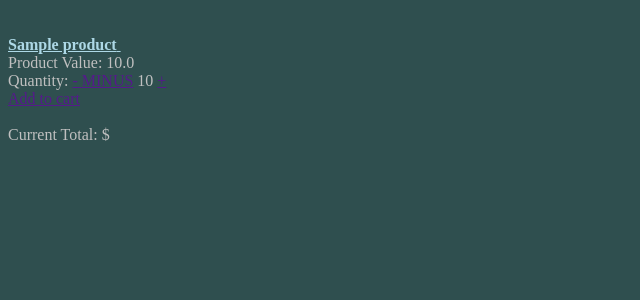
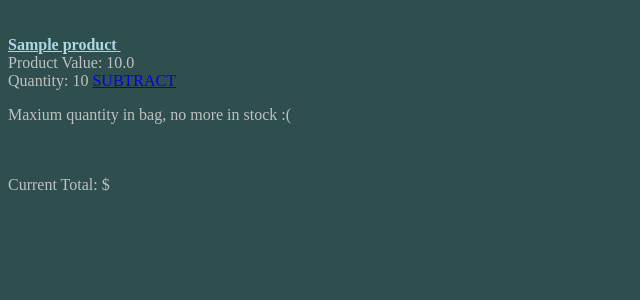
Before and after one commit to mbahan1/riften-general-goods, a Django app: page /bag/ in a window 1280 px wide. Shown: the part 68-368 px from the top of the page, without its empty margins (0-640 px from the left). Run offline with Django 4.2, Linux system fonts and the light colour scheme; a user stored in the database is signed in; tables that the repository leaves empty hold one stand-in row (values such as "Sample post").

Commit message:
huzzah, add and subtract from cart working.

```diff
--- a/main_app/models.py
+++ b/main_app/models.py
@@ -80,6 +80,16 @@ class Product(models.Model):
             "pk" : self.pk
         })
 
+    def get_add_item_url(self) :
+        return reverse("add-item", kwargs={
+            "pk" : self.pk
+        })
+
+    def get_subtract_item_url(self) :
+        return reverse("subtract-item", kwargs={
+            "pk" : self.pk
+        })
+
     class Meta:
         ordering = ['name']
 
@@ -105,6 +115,16 @@ class OrderItem(models.Model) :
     def __str__(self):
         return f"{self.quantity} of {self.item.item_name}"
 
+    # def get_add_item_url(self) :
+    #     return reverse("add-item", kwargs={
+    #         "pk" : self.pk
+    #     })
+
+    # def get_subtract_item_url(self) :
+    #     return reverse("subtract-item", kwargs={
+    #         "pk" : self.pk
+    #     })
+
 class Order(models.Model) :
     user = models.ForeignKey(User, on_delete=models.CASCADE)
     items = models.ManyToManyField(OrderItem)
--- a/main_app/templates/cart.html
+++ b/main_app/templates/cart.html
@@ -16,12 +16,19 @@
                 </a>
                 <img src="{{orderitem.img}}" alt="{{orderitem.name}}" max-width="auto" height="100"> <br>
                 Product Value: {{orderitem.item.cost}} <br>
-                Quantity:
-                <a href="{{ orderitem.subtract_item_url }}">- </a>
-                <a href="{{ orderitem.get_subtract_item_url }}">MINUS</a>
-                {{orderitem.quantity}}
-                <a href="{{ product.get_add_item_url }}"> +</a><br>
-                <a href="{{ orderitem.get_add_item_url }}">Add to cart</a>
+                Quantity: {{orderitem.quantity}}
+                {% if orderitem.quantity == 1 %}
+                    <a href="{{ orderitem.item.get_subtract_item_url }}">Remove</a>
+                {% else %}
+                    <a href="{{ orderitem.item.get_subtract_item_url }}">SUBTRACT</a>
+                {% endif %}
+
+
+                {% if orderitem.quantity < orderitem.item.quantity %}
+                    <a href="{{ orderitem.item.get_add_item_url }}">ADD</a>
+                {% else %}
+                    <p>Maxium quantity in bag, no more in stock :(</p>
+                {% endif %}
                 <br>
             </div>
         {% endfor %}
--- a/main_app/templates/product_detail.html
+++ b/main_app/templates/product_detail.html
@@ -13,6 +13,7 @@
         Product Category: {{product.category}} <br>
         Product Weight: {{product.weight}} <br>
         Product Value: {{product.value}} <br>
+        In Stock: {{product.quantity}} <br>
         Product Description: {{product.description}} <br>
         <img src="{{product.img}}" alt="{{product.name}}">
         <a href="{{ product.get_put_in_cart_url }}">Add to cart</a>
--- a/main_app/templates/product_list.html
+++ b/main_app/templates/product_list.html
@@ -19,6 +19,7 @@
                 Product Category: {{product.category}} <br>
                 Product Weight: {{product.weight}} <br>
                 Product Value: {{product.value}} <br>
+                In Stock: {{product.quantity}} <br>
                 Product Description: {{product.description}} <br>
             </div>
         {% endfor %}
--- a/main_app/urls.py
+++ b/main_app/urls.py
@@ -16,5 +16,4 @@ urlpatterns = [
     path('bag/', views.OrderItem_List.as_view(), name="bag"),
     path('subtract-item/<pk>/', views.subtract_item, name='subtract-item'),
     path('add-item/<pk>/', views.add_item, name='add-item'),
-    path('add/<int:pk>', views.add_one, name='add'),
 ]
--- a/main_app/views.py
+++ b/main_app/views.py
@@ -152,62 +152,50 @@ def subtract_item(request, pk):
         messages.info(request, "You do not have an Order")
         return redirect("bag")
 
+@login_required
+def add_item(request, pk):
+    item = get_object_or_404(Product, pk=pk )
+    order_qs = Order.objects.filter(
+        user = request.user,
+        ordered = False
+    )
+    if order_qs.exists():
+        order = order_qs[0]
+        if order.items.filter(item__pk=item.pk).exists() :
+            order_item = OrderItem.objects.filter(
+                item = item,
+                user = request.user,
+                ordered = False
+            )[0]
+            if order_item.quantity < order_item.item.quantity:
+                order_item.quantity += 1
+                order_item.save()
+                messages.info(request, "Item quantity was updated")
+            else:
+                messages.info(request, "Store doesn't have that many in stock")
+            return redirect("bag")
+        else:
+            messages.info(request, "This Item not in your cart")
+            return redirect("bag")
+    else:
+        #add message doesnt have order
+        messages.info(request, "You do not have an Order")
+        return redirect("bag")
+
 # @login_required
 # def add_item(request, pk):
-#     item = get_object_or_404(Product, pk=pk )
-#     order_qs = Order.objects.filter(
-#         user = request.user,
-#         ordered = False
-#     )
-#     if order_qs.exists():
-#         order = order_qs[0]
-#         if order.items.filter(item__pk=item.pk).exists() :
-#             order_item = OrderItem.objects.filter(
-#                 item = item,
-#                 user = request.user,
-#                 ordered = False
-#             )[0]
-#             if order_item.quantity < order_item.item.quantity:
-#                 order_item.quantity += 1
-#                 order_item.save()
-#                 messages.info(request, "Item quantity was updated")
-#             else:
-#                 order_item.delete()
-#                 messages.info(request, "Store doesn't have that many in stock")
-#             return redirect("bag")
-#         else:
-#             messages.info(request, "This Item not in your cart")
-#             return redirect("bag")
+#     order_item = get_object_or_404(OrderItem, pk = pk )
+#     if order_item.exists():
+#         order_item.quantity += 1
+#         order_item.save()
+#         messages.info(request, "Added more Item")
+#         return redirect("bag", pk = pk)
 #     else:
-#         #add message doesnt have order
-#         messages.info(request, "You do not have an Order")
-#         return redirect("bag")
+#         order.items.add(order_item)
+#         messages.info(request, "Item added to your cart")
+#         return redirect("bag", pk = pk)
 
-@login_required
-def add_item(request, pk) :
-    item = get_object_or_404(Product, pk = pk )
-    order_qs = Order.objects.filter(user = request.user, ordered = False)
-
-    if order_qs.exists() :
-        order = order_qs[0]
-
-        if order.items.filter(item__pk = item.pk).exists() :
-            order_item.quantity += 1
-            order_item.save()
-            messages.info(request, "Added more Item")
-            return redirect("bag", pk = pk)
-        else:
-            order.items.add(order_item)
-            messages.info(request, "Item added to your cart")
-            return redirect("bag", pk = pk)
-    else:
-        ordered_date = timezone.now()
-        order = Order.objects.create(user=request.user, ordered_date = ordered_date)
-        order.items.add(order_item)
-        messages.info(request, "Item added to your cart")
-        return redirect("bag", pk = pk)
-
-def add_one(request, pk):
-    order_item = get_object_or_404(OrderItem, id=request.POST.get('orderitem_id'))
-    order_item.quantity.add(1)
-    return HttpResponseRedirect(reverse('bag', args=[str(pk)]))
+# def add_one(request, pk):
+#     order_item = get_object_or_404(OrderItem, id=request.POST.get('orderitem_id'))
+#     order_item.quantity.add(1)
+#     return HttpResponseRedirect(reverse('bag', args=[str(pk)]))
```
